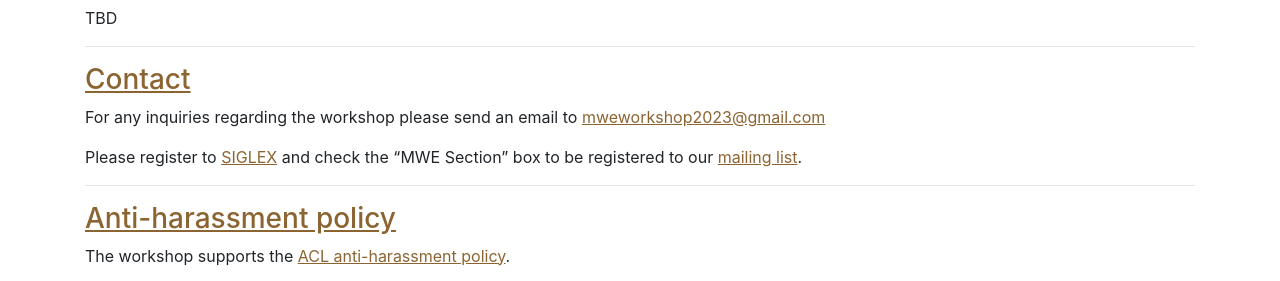
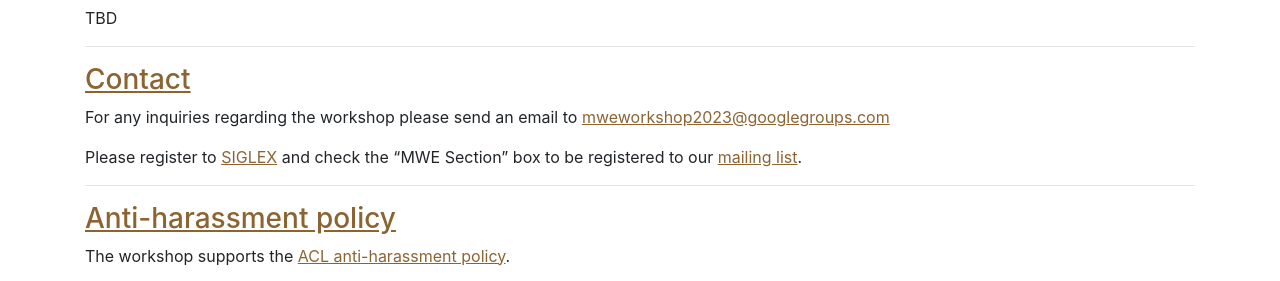
Before and after one commit to multiword/multiword.github.io, a Jekyll site: the page built from mwe2023/index.md, in a window 1280 px wide. Shown: the part 1677-1958 px from the top of the page. Built offline with Jekyll 4.4.1, drawn with Linux system fonts in a browser that asks for light colours; comment, search, counter and statistics services are not loaded.

Commit message:
Updated email

```diff
--- a/mwe2023/index.md
+++ b/mwe2023/index.md
@@ -117,7 +117,7 @@ TBD
 ### <a name="contact"> Contact </a>
 
 For any inquiries regarding the workshop please send an email to
-[mweworkshop2023@gmail.com ](mailto:mweworkshop2023@gmail.com )
+[mweworkshop2023@googlegroups.com ](mailto:mweworkshop2023@googlegroups.com )
 
 Please register to [SIGLEX](../organization/members) and check the "MWE
 Section" box to be registered to our [mailing list](../mailinglist).
```
